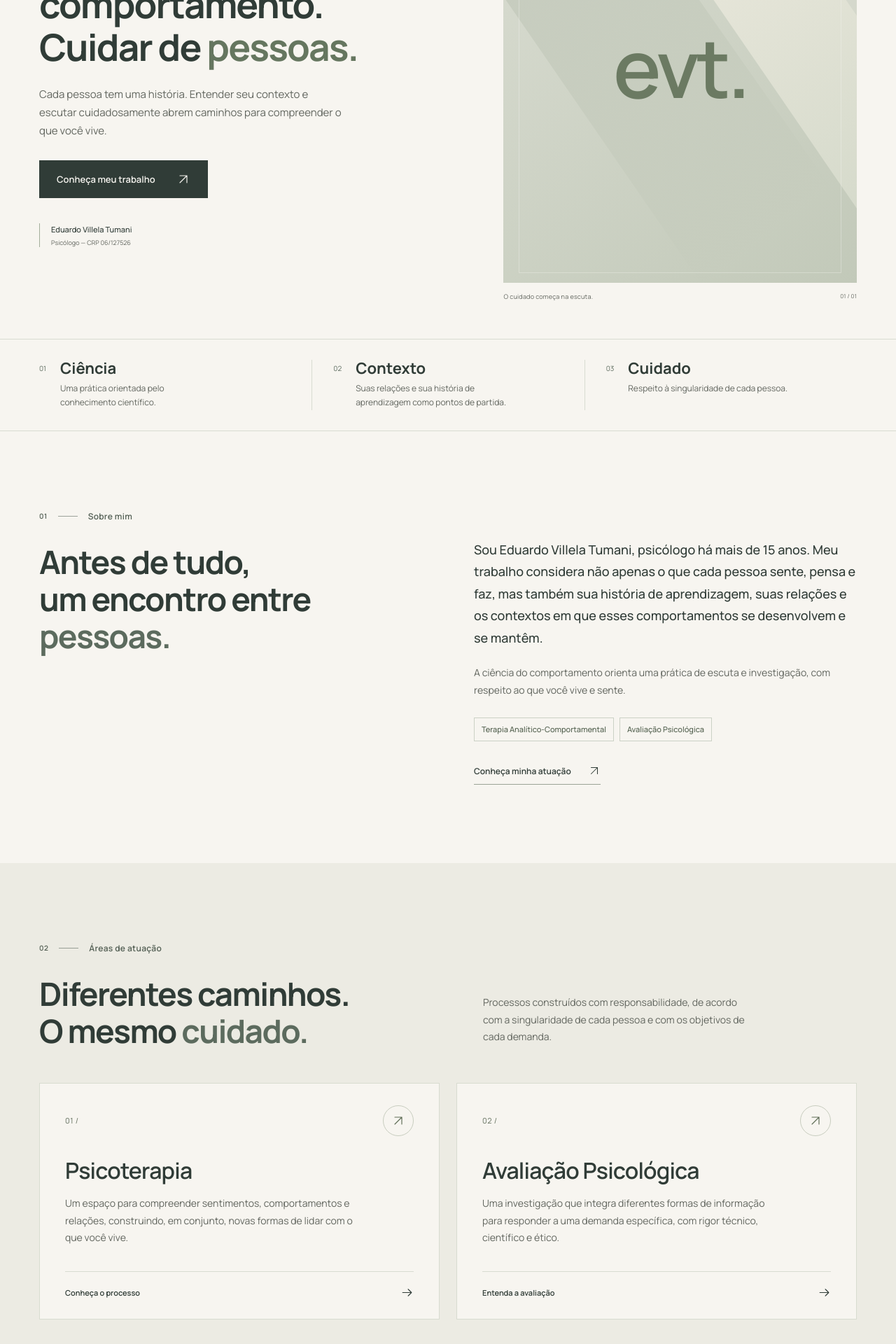
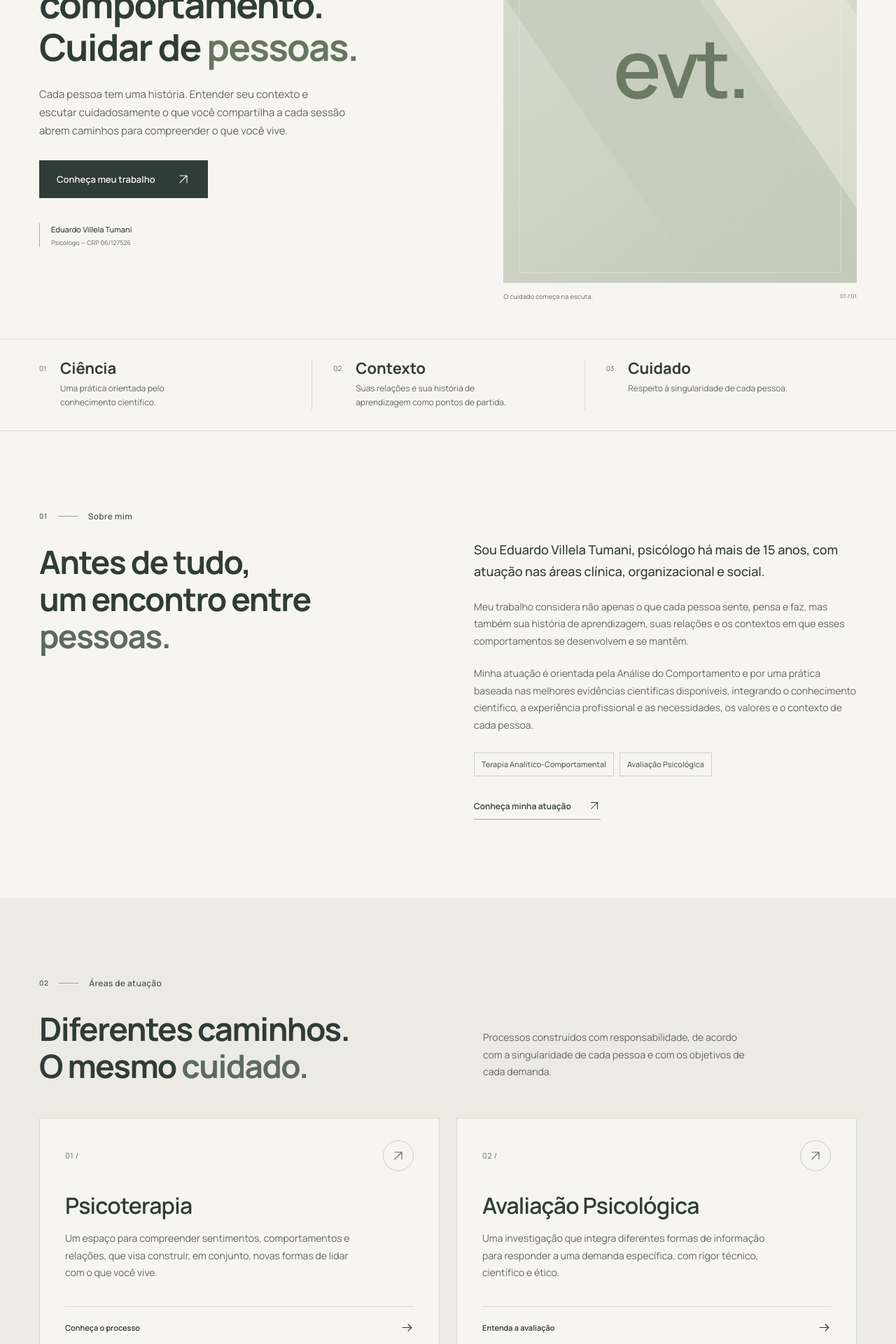
Before and after one commit to eduardotumani04/sitepsicologia, a Next.js app: page / in a window 1280 px wide. Shown: the part 380-2300 px from the top of the page at 70% size. Built offline with nearby package versions, Linux system fonts and the light colour scheme; no server answers.

Commit message:
content: revisa apresentação e abordagem da página inicial

```diff
--- a/src/app/page.tsx
+++ b/src/app/page.tsx
@@ -14,7 +14,7 @@ export default function Home() {
           <div className="hero-copy">
             <p className="hero-eyebrow"><span aria-hidden="true" />Psicologia fundamentada em ciência</p>
             <h1 id="hero-heading">Compreender o<br className="wide-break" /> comportamento.<br />Cuidar de <em>pessoas.</em></h1>
-            <p className="hero-description">Cada pessoa tem uma história. Entender seu contexto e escutar cuidadosamente abrem caminhos para compreender o que você vive.</p>
+            <p className="hero-description">Cada pessoa tem uma história. Entender seu contexto e escutar cuidadosamente o que você compartilha a cada sessão abrem caminhos para compreender o que você vive.</p>
             <Link prefetch={false} className="button button-dark" href="/sobre/">Conheça meu trabalho <Arrow direction="diagonal" /></Link>
             <div className="hero-signature">
               <span className="signature-rule" aria-hidden="true" />
@@ -51,8 +51,9 @@ export default function Home() {
             <EditorialImage position="inicio" />
           </div>
           <div className="about-copy">
-            <p className="lead">Sou Eduardo Villela Tumani, psicólogo há mais de 15 anos. Meu trabalho considera não apenas o que cada pessoa sente, pensa e faz, mas também sua história de aprendizagem, suas relações e os contextos em que esses comportamentos se desenvolvem e se mantêm.</p>
-            <p>A ciência do comportamento orienta uma prática de escuta e investigação, com respeito ao que você vive e sente.</p>
+            <p className="lead">Sou Eduardo Villela Tumani, psicólogo há mais de 15 anos, com atuação nas áreas clínica, organizacional e social.</p>
+            <p>Meu trabalho considera não apenas o que cada pessoa sente, pensa e faz, mas também sua história de aprendizagem, suas relações e os contextos em que esses comportamentos se desenvolvem e se mantêm.</p>
+            <p>Minha atuação é orientada pela Análise do Comportamento e por uma prática baseada nas melhores evidências científicas disponíveis, integrando o conhecimento científico, a experiência profissional e as necessidades, os valores e o contexto de cada pessoa.</p>
             <div className="specialties" aria-label="Especializações"><span>Terapia Analítico-Comportamental</span><span>Avaliação Psicológica</span></div>
             <Link prefetch={false} className="text-link" href="/sobre/">Conheça minha atuação <Arrow direction="diagonal" /></Link>
           </div>
@@ -69,7 +70,7 @@ export default function Home() {
             <Link prefetch={false} className="service-card" href="/psicoterapia/" aria-labelledby="therapy-title therapy-link">
               <div className="service-card-top"><span className="service-number" aria-hidden="true">01 /</span><span className="service-arrow"><Arrow direction="diagonal" /></span></div>
               <h3 id="therapy-title">Psicoterapia</h3>
-              <p>Um espaço para compreender sentimentos, comportamentos e relações, construindo, em conjunto, novas formas de lidar com o que você vive.</p>
+              <p>Um espaço para compreender sentimentos, comportamentos e relações, que visa construir, em conjunto, novas formas de lidar com o que você vive.</p>
               <span className="service-link" id="therapy-link">Conheça o processo <Arrow /></span>
             </Link>
             <Link prefetch={false} className="service-card" href="/avaliacao-psicologica/" aria-labelledby="assessment-title assessment-link">
@@ -93,7 +94,7 @@ export default function Home() {
             <SectionLabel number="03">Minha abordagem</SectionLabel>
             <h2 className="section-heading" id="approach-heading">Ninguém existe<br /><em>fora de uma história.</em></h2>
             <p>A Terapia Analítico-Comportamental busca compreender como o que fazemos, pensamos e sentimos se relaciona com nossas experiências e com o ambiente em que vivemos.</p>
-            <p>A análise funcional investiga em quais situações um comportamento aparece e o que acontece antes e depois dele. Junto à história de aprendizagem, ajuda a compreender o papel desses padrões na vida da pessoa e a identificar condições que favoreçam sua mudança.</p>
+            <p>A análise funcional investiga em quais situações comportamentos surgem, assim como o que acontece antes e depois deles. Junto à história de aprendizagem, ajuda a identificar padrões, compreender a função desses comportamentos na vida da pessoa e reconhecer condições que favoreçam sua mudança.</p>
             <Link prefetch={false} className="text-link" href="/psicoterapia/">Saiba mais sobre a psicoterapia <Arrow direction="diagonal" /></Link>
           </div>
         </div>
```
